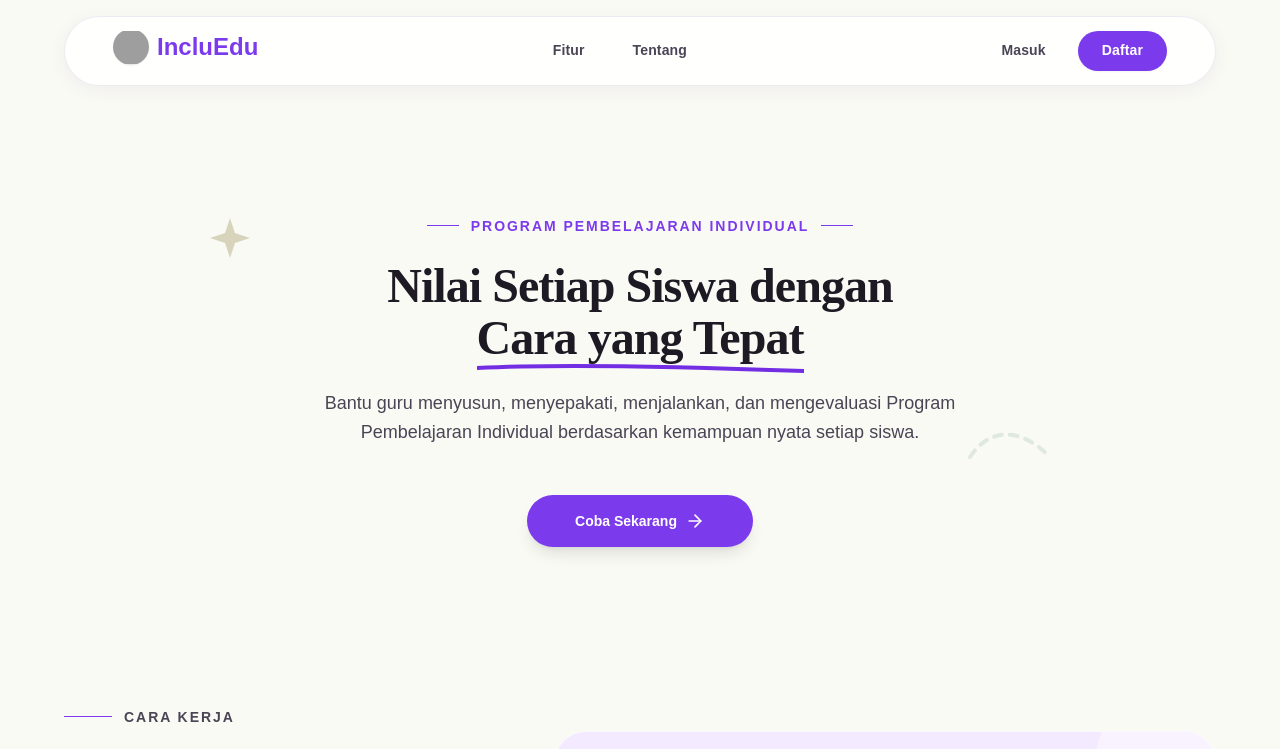
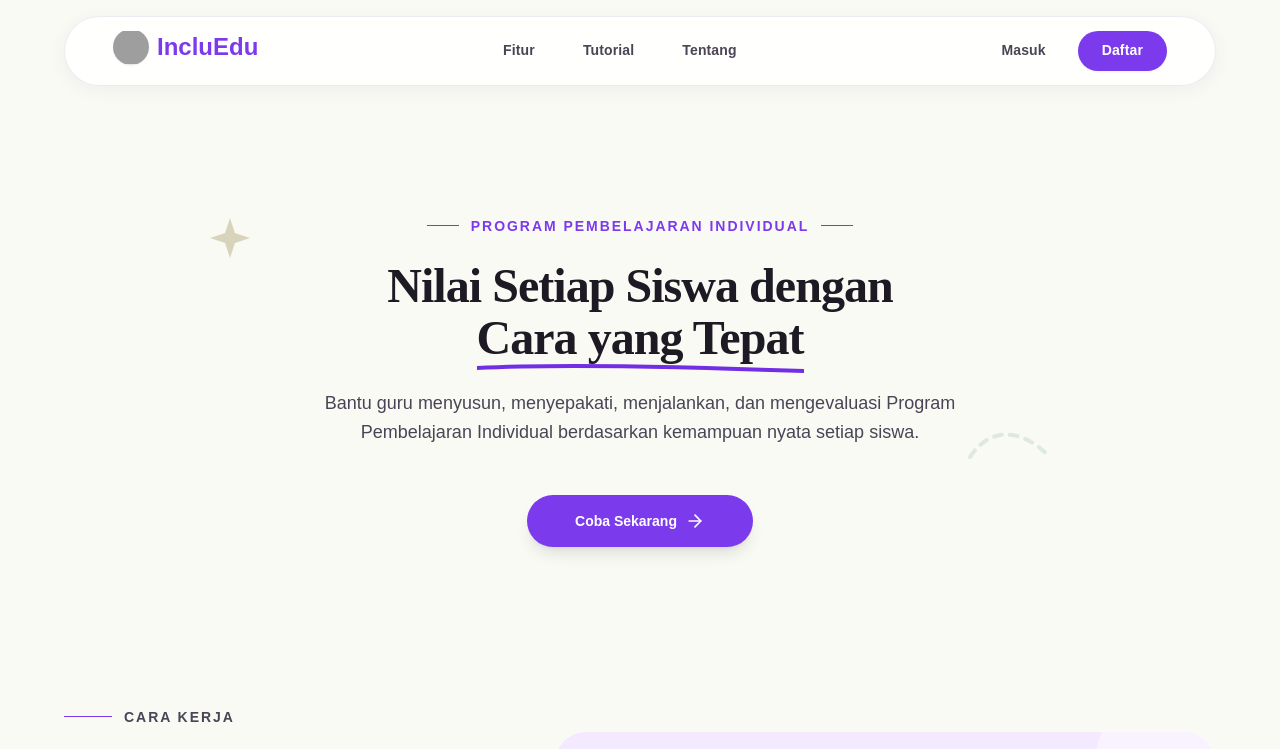
Before and after one commit to mifdev0/incluEdu, a Next.js app: page / in a window 1280 px wide. Shown: the top 749 px of the page. Built offline with nearby package versions, Linux system fonts and the light colour scheme; no server answers; grey boxes are pictures that could not be loaded.

Commit message:
Navbar: tambah link Tutorial + id section

```diff
--- a/src/app/page.tsx
+++ b/src/app/page.tsx
@@ -12,6 +12,7 @@ export default function Home() {
           <a href="/" aria-label="IncluEdu - Beranda"><BrandLogo compact mobileIconOnly /></a>
           <div className="hidden md:flex items-center gap-lg">
             <a className="text-on-surface-variant hover:text-primary transition-colors font-label-md text-label-md" href="#fitur">Fitur</a>
+            <a className="text-on-surface-variant hover:text-primary transition-colors font-label-md text-label-md" href="#tutorial">Tutorial</a>
             <a className="text-on-surface-variant hover:text-primary transition-colors font-label-md text-label-md" href="#tentang">Tentang</a>
           </div>
           <NavAuth />
--- a/src/components/video-tutorial.tsx
+++ b/src/components/video-tutorial.tsx
@@ -22,7 +22,7 @@ export function VideoTutorial() {
   const [open, setOpen] = useState<number | null>(null)
 
   return (
-    <section className="py-14 sm:py-xl bg-white">
+    <section id="tutorial" className="py-14 sm:py-xl bg-white">
       <div className="max-w-container-max mx-auto px-4 sm:px-gutter">
         <div className="max-w-xl mx-auto text-center">
           <span className="text-[10px] sm:text-sm font-bold uppercase tracking-[0.14em] text-primary">PANDUAN VIDEO</span>
```
